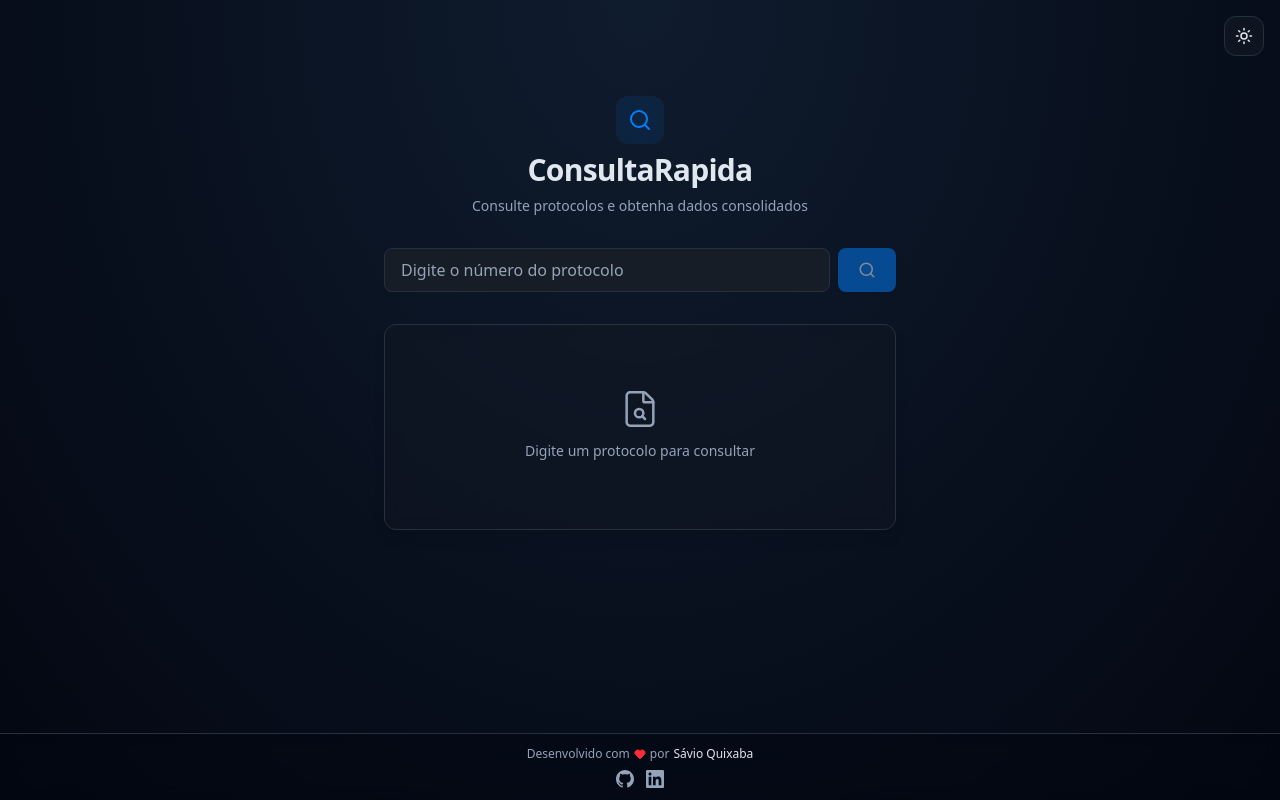
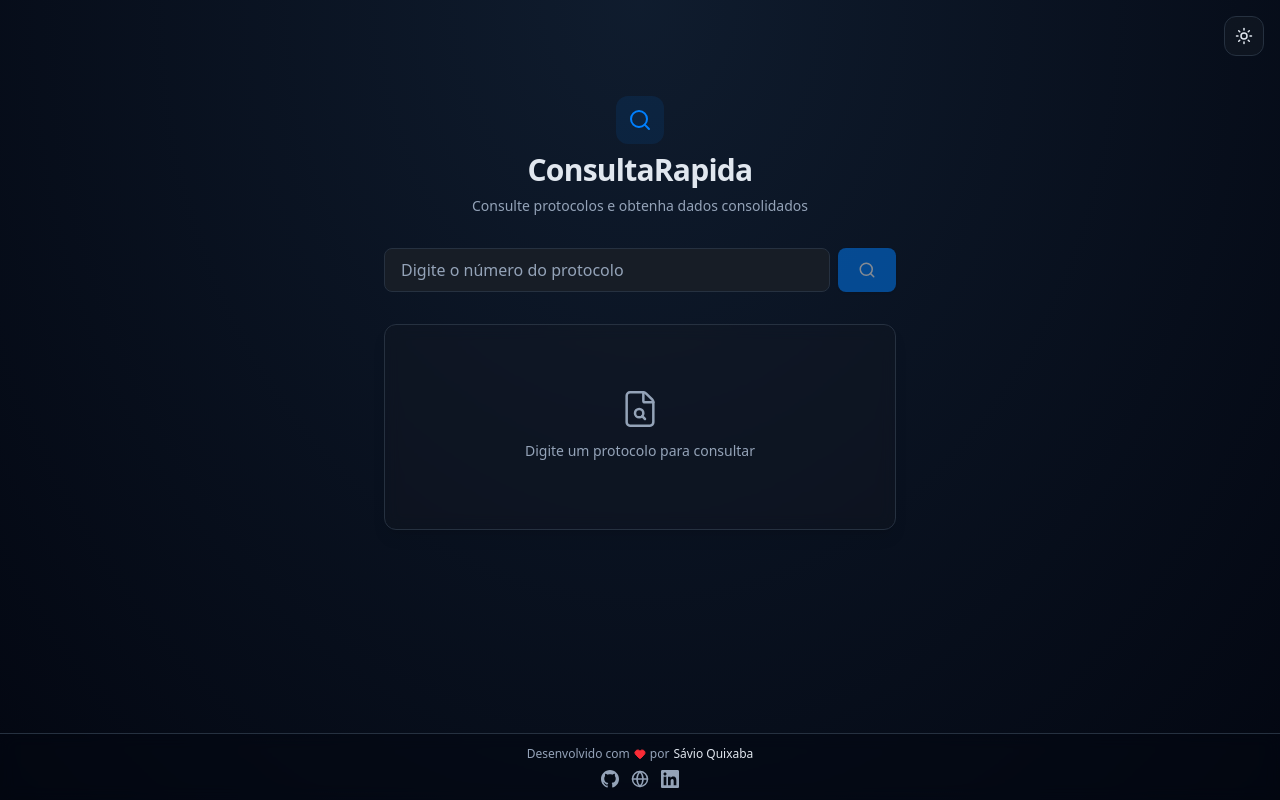
Before and after one commit to savioquixaba/ConsultaRapida, a React (Vite) app in the folder frontend/: page / in a window 1280 px wide. Built offline with nearby package versions, Linux system fonts and the light colour scheme; no server answers.

Commit message:
feat: link do portfolio no footer

```diff
--- a/frontend/src/App.tsx
+++ b/frontend/src/App.tsx
@@ -1,5 +1,5 @@
 import { useState } from "react"
-import { Search, Heart } from "lucide-react"
+import { Search, Heart, Globe } from "lucide-react"
 import ConsultaForm from "./components/ConsultaForm"
 import ResultadoCard from "./components/ResultadoCard"
 import SkeletonCard from "./components/SkeletonCard"
@@ -78,6 +78,15 @@ export default function App() {
               </svg>
             </a>
             <a
+              href="https://quixabadev.vercel.app/"
+              target="_blank"
+              rel="noopener noreferrer"
+              className="text-muted-foreground hover:text-foreground transition-colors"
+              title="Portfólio"
+            >
+              <Globe size={18} />
+            </a>
+            <a
               href="https://linkedin.com/in/savioquixaba"
               target="_blank"
               rel="noopener noreferrer"
```
